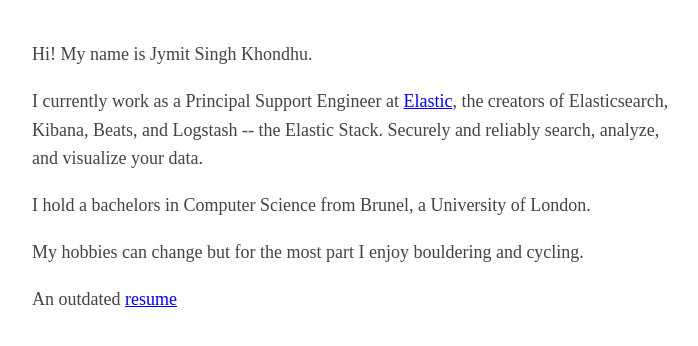
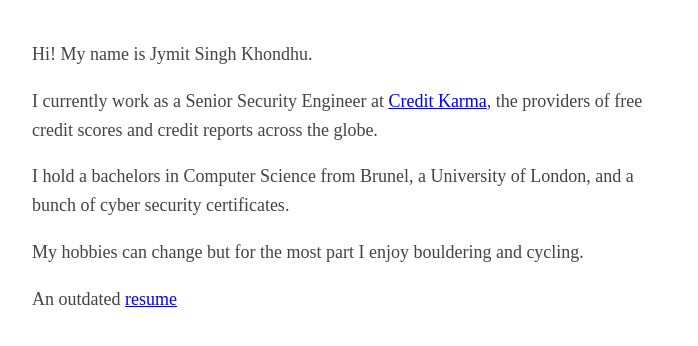
Before and after one commit to Jymit/jskhondhu.github.io, a plain HTML site: page index.html in a window 1280 px wide. Shown: the whole page, without its empty margins (283-981 px from the left). Drawn offline with Linux system fonts and the light colour scheme.

Commit message:
Update index.html

```diff
--- a/index.html
+++ b/index.html
@@ -6,9 +6,9 @@
 </head>
 <body>
   <p>Hi! My name is Jymit Singh Khondhu.</p>
-  <p>I currently work as a Principal Support Engineer at <a href="https://www.elastic.co">Elastic</a>, the creators of Elasticsearch, Kibana, Beats, and Logstash -- the Elastic Stack. Securely and reliably search, analyze, and visualize your data.</p>
-  <p> I hold a bachelors in Computer Science from Brunel, a University of London.</p>
+  <p>I currently work as a Senior Security Engineer at <a href="https://www.creditkarma.com/">Credit Karma</a>, the providers of free credit scores and credit reports across the globe.</p>
+  <p> I hold a bachelors in Computer Science from Brunel, a University of London, and a bunch of cyber security certificates.</p>
   <p>My hobbies can change but for the most part I enjoy bouldering and cycling.</p>
-  <p>An  outdated <a href="resume.pdf">resume</a></p>
+  <p>An outdated <a href="resume.pdf">resume</a></p>
 </body>
 </html>
```
